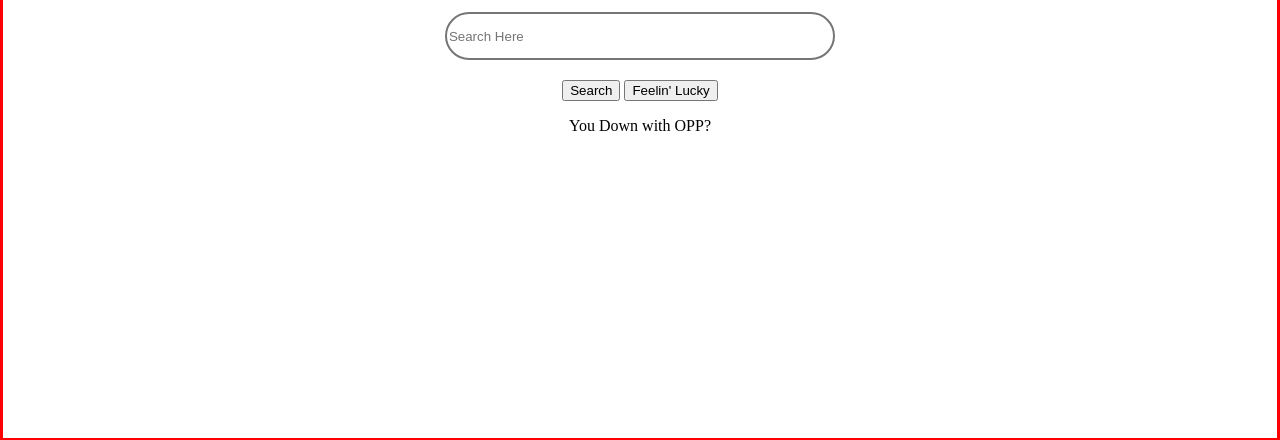
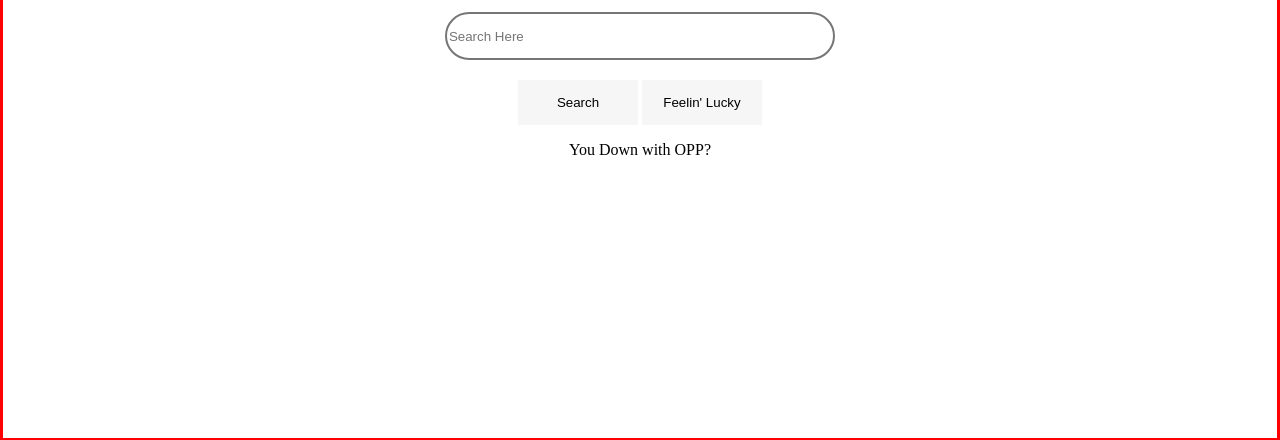
Before and after one commit to ScottyP666/git_test, a plain HTML site: page index.html in a window 1280 px wide. Shown: the part 365-805 px from the top of the page. Drawn offline with Linux system fonts and the light colour scheme.

Commit message:
adding proper styalization of the buttons but mobing them to an input instead of a button in the html

```diff
--- a/index.html
+++ b/index.html
@@ -41,9 +41,9 @@
                     <div id="searchContainer">
                         <input type="text" id="searchBar" placeholder="Search Here">
                     </div>
-                    <div id="buttonContainer">
-                        <button type="submit" >Search</button>
-                        <button type="submit" >Feelin' Lucky</button>
+                    <div>
+                        <input type="button" class="button" value="Search">
+                        <input type="button" class="button" value="Feelin' Lucky" >
                     </div>
 
                 </form>
--- a/styles.css
+++ b/styles.css
@@ -91,6 +91,11 @@ footer {
 
 }
 
-#buttonContainer {
-    color: white;
+.button {
+    background-color: rgba(127, 127, 127, 0.068);
+    color: black;
+    height: 45px ;
+    width: 120px;
+    border: none;
+
 }
```
